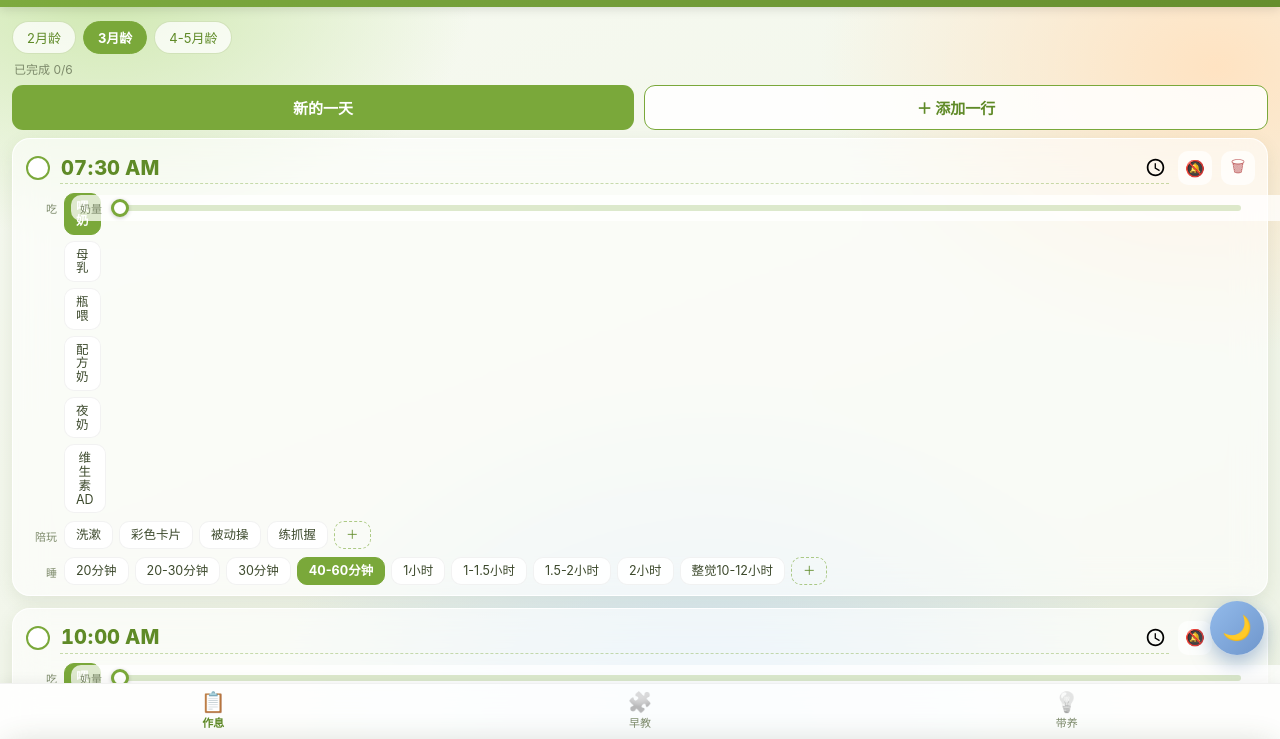
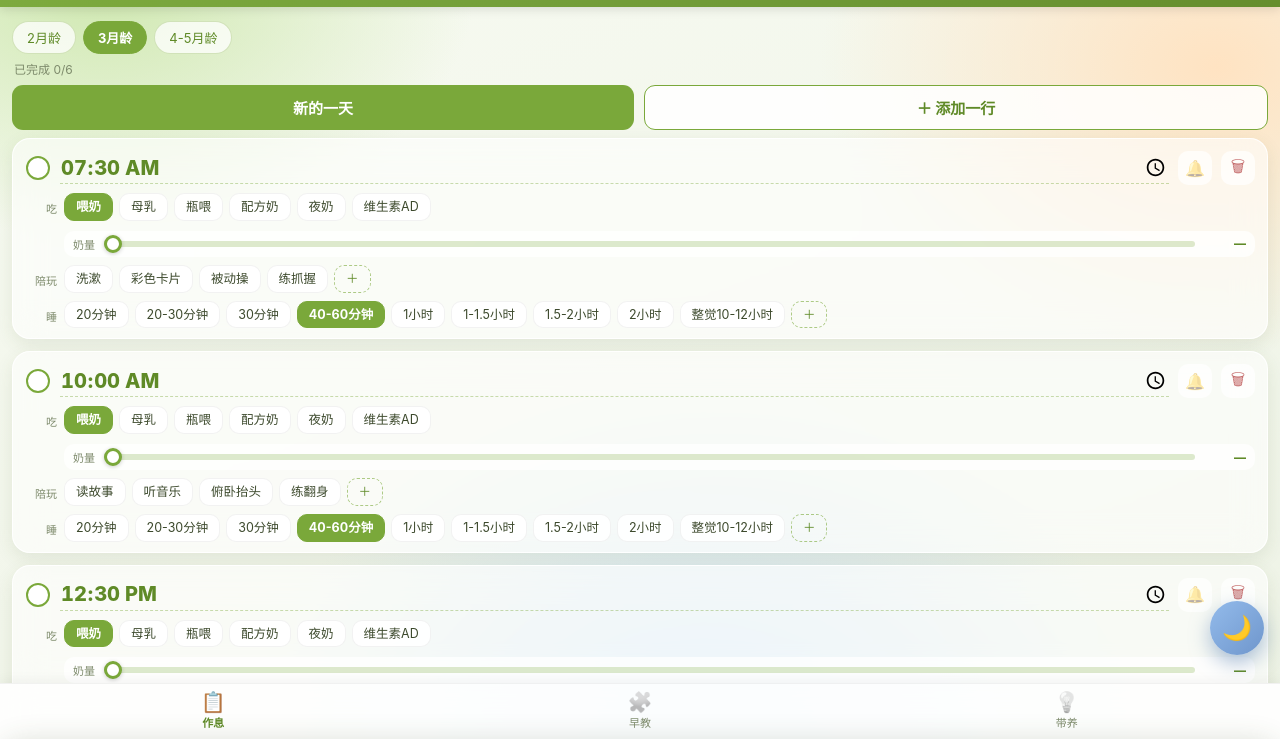
Before and after one commit to zxckevin2/baby-schedule, a website with bundled scripts: page www/index.html in a window 1280 px wide. Shown: the part 61-800 px from the top of the page. Built offline with nearby package versions, Linux system fonts and the light colour scheme.

Commit message:
fix: 修复吃行胶囊被压缩/滑块错位（frow 换行 + 滑块独占对齐行）；铃铛图标状态更清晰

```diff
--- a/package.json
+++ b/package.json
@@ -1,6 +1,6 @@
 {
   "name": "baby-schedule",
-  "version": "2.0.0",
+  "version": "2.0.1",
   "private": true,
   "description": "育婴计划表 - 宝宝作息表",
   "scripts": {
--- a/www/js/ui/schedule.js
+++ b/www/js/ui/schedule.js
@@ -109,7 +109,7 @@ function renderCard(row, t) {
   top.appendChild(time);
 
   const bell = h('button', { class: 'icon-btn bell' + (row.remind ? ' on' : ''), type: 'button' });
-  const bellIco = h('span', { class: 'ico', text: row.remind ? '🔔' : '🔕' });
+  const bellIco = h('span', { class: 'ico', text: '🔔' });
   bell.appendChild(bellIco);
   bell.addEventListener('click', async () => {
     if (!row.remind) {
@@ -121,7 +121,6 @@ function renderCard(row, t) {
       row.remind = false;
     }
     bell.classList.toggle('on', row.remind);
-    bellIco.textContent = row.remind ? '🔔' : '🔕';
     store.save();
     await syncAll(store.getState());
   });
@@ -135,6 +134,9 @@ function renderCard(row, t) {
   // 吃
   const feedRow = h('div', { class: 'frow' }, h('span', { class: 'flabel', text: '吃' }));
   feedRow.appendChild(singleSelectChips(FEED_PRESETS, row.feed.type, (v) => { row.feed.type = v; store.save(); }));
+  card.appendChild(feedRow);
+
+  // 奶量滑块独占一行，与胶囊左对齐
   const amtLabel = h('span', { class: 'sl-val', text: row.feed.amountMl ? row.feed.amountMl + 'ml' : '—' });
   const slider = h('input', { type: 'range', min: '0', max: '240', step: '10', value: String(row.feed.amountMl || 0) });
   slider.addEventListener('input', () => {
@@ -143,8 +145,10 @@ function renderCard(row, t) {
     amtLabel.textContent = v > 0 ? v + 'ml' : '—';
     store.save();
   });
-  feedRow.appendChild(h('span', { class: 'slwrap' }, h('span', { class: 'sl', text: '奶量' }), slider, amtLabel));
-  card.appendChild(feedRow);
+  const sliderRow = h('div', { class: 'frow' },
+    h('span', { class: 'flabel', text: '' }),
+    h('span', { class: 'slwrap' }, h('span', { class: 'sl', text: '奶量' }), slider, amtLabel));
+  card.appendChild(sliderRow);
 
   // 陪玩
   const playRow = h('div', { class: 'frow' }, h('span', { class: 'flabel', text: '陪玩' }));
--- a/www/styles.css
+++ b/www/styles.css
@@ -122,11 +122,13 @@ body {
   cursor: pointer; color: var(--muted); flex: 0 0 auto;
 }
 .icon-btn:active { background: #e4e9d8; }
-.bell.on { background: #fff2df; color: var(--orange); }
+.bell .ico { opacity: 0.4; }
+.bell.on { background: #fff2df; }
+.bell.on .ico { opacity: 1; }
 .del { color: #c46a6a; }
 
 /* ---------- Field rows ---------- */
-.frow { display: flex; align-items: flex-start; gap: 7px; margin-top: 8px; }
+.frow { display: flex; align-items: flex-start; gap: 7px; margin-top: 8px; flex-wrap: wrap; }
 .flabel { flex: 0 0 32px; text-align: right; font-size: 11px; color: var(--muted); padding-top: 7px; }
 .chips { display: flex; flex-wrap: wrap; gap: 6px; flex: 1; min-width: 0; }
 
@@ -143,7 +145,7 @@ body {
 .slwrap {
   display: flex; align-items: center; gap: 7px;
   background: rgba(255, 255, 255, 0.75); border-radius: 10px;
-  padding: 5px 9px; flex: 1 0 100%; margin-top: 2px;
+  padding: 5px 9px; flex: 1; min-width: 0; margin-top: 2px;
 }
 .sl { font-size: 11px; color: var(--muted); white-space: nowrap; }
 .sl-val { font-size: 12px; font-weight: 800; color: var(--green-d); white-space: nowrap; min-width: 42px; text-align: right; }
```
Also changed, not shown: 1 other file.
